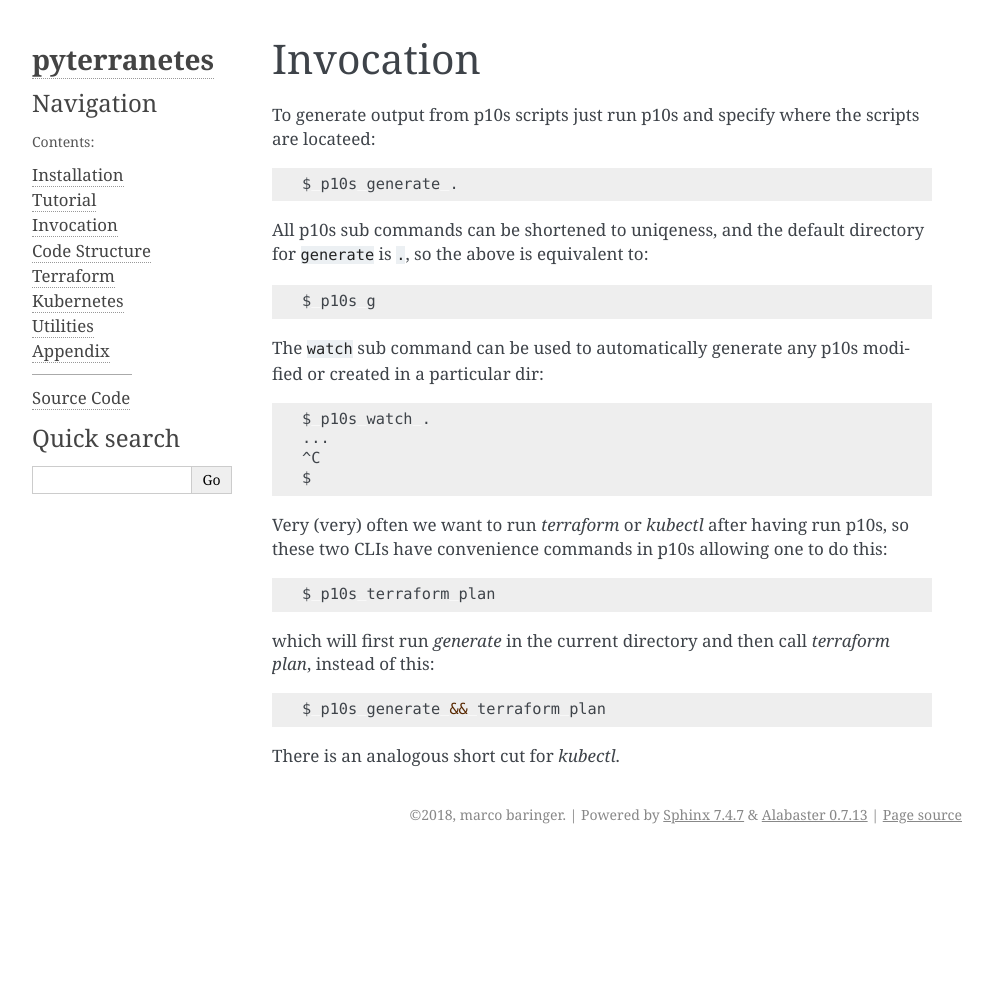
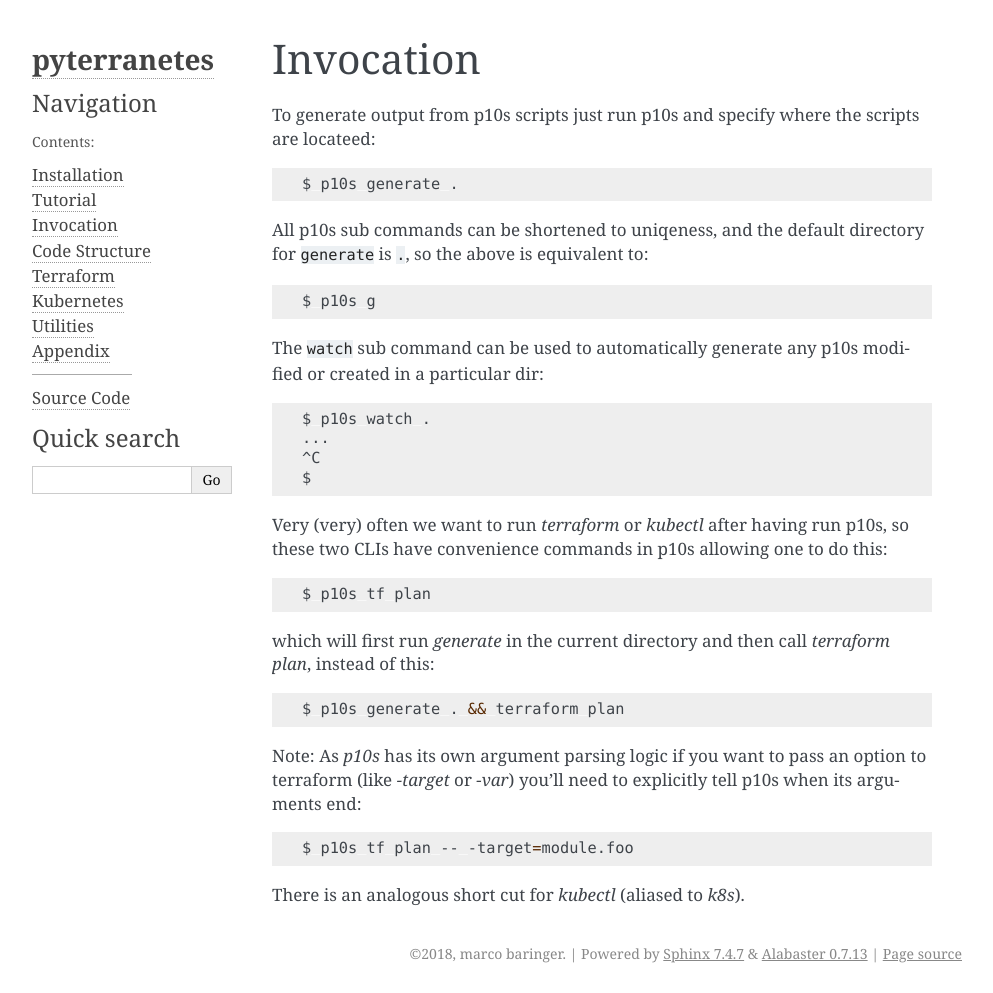
Before and after one commit to segv/pyterranetes, a Sphinx documentation site: the page built from docs/invocation.rst, in a window 1280 px wide and 993 px high. Shown: the whole window, without its empty margins (148-1141 px from the left). Built offline with Sphinx 7.4.7, drawn with Linux system fonts in a browser that asks for light colours.

Commit message:
document how to pass optoins to subcommand terraform/kubctl

```diff
--- a/docs/invocation.rst
+++ b/docs/invocation.rst
@@ -31,7 +31,7 @@ one to do this:
 
 .. code-block:: bash
 
-    $ p10s terraform plan
+    $ p10s tf plan
 
 
 which will first run `generate` in the current directory and then call
@@ -39,6 +39,15 @@ which will first run `generate` in the current directory and then call
 
 .. code-block:: bash
 
-    $ p10s generate && terraform plan
+    $ p10s generate . && terraform plan
 
-There is an analogous short cut for `kubectl`.
+Note: As `p10s` has its own argument parsing logic if you want to pass
+an option to terraform (like `-target` or `-var`) you'll need to
+explicitly tell p10s when its arguments end:
+
+.. code-block:: bash
+
+    $ p10s tf plan -- -target=module.foo
+
+
+There is an analogous short cut for `kubectl` (aliased to `k8s`).
```
